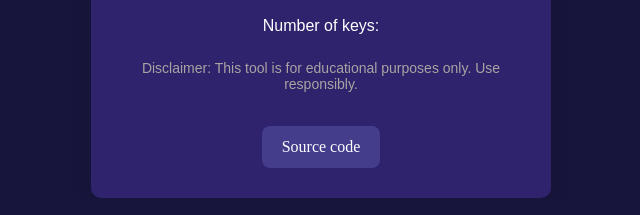
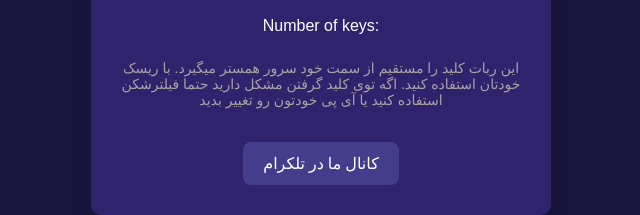
Before and after one commit to saberloty/Testhamster, a plain HTML site: page index.html in a window 1280 px wide. Shown: the part 634-849 px from the top of the page, without its empty margins (319-959 px from the left). Drawn offline with Linux system fonts and the light colour scheme; a web font is replaced by a local one.

Commit message:
Update index.html

```diff
--- a/index.html
+++ b/index.html
@@ -107,7 +107,7 @@
 
             <div id="keyCountSelect" class="key-slider">
 
-                <input type="range" min="1" max="3" value="1" id="keyRange">
+                <input type="range" min="1" max="30" value="1" id="keyRange">
 
                 <span id="keyValue">1</span>
 
@@ -158,13 +158,12 @@
 
 
         <div class="footer">
+            <p>این ربات کلید را مستقیم از سمت خود سرور همستر میگیرد. با ریسک خودتان استفاده کنید. اگه توی کلید گرفتن مشکل دارید حتما فیلترشکن استفاده کنید یا آی پی خودتون رو تغییر بدید </p>
 
-            <p>Disclaimer: This tool is for educational purposes only. Use responsibly.</p>
-
-            <button id="sourceCode">Source code</button>
-
+<a href="httpshttps://t.me/hamster_key20bot" target="_blank">
+                <button id="sourceCode">کانال ما در تلکرام</button>
+            </a>
         </div>
-
     </div>
 
 
```
